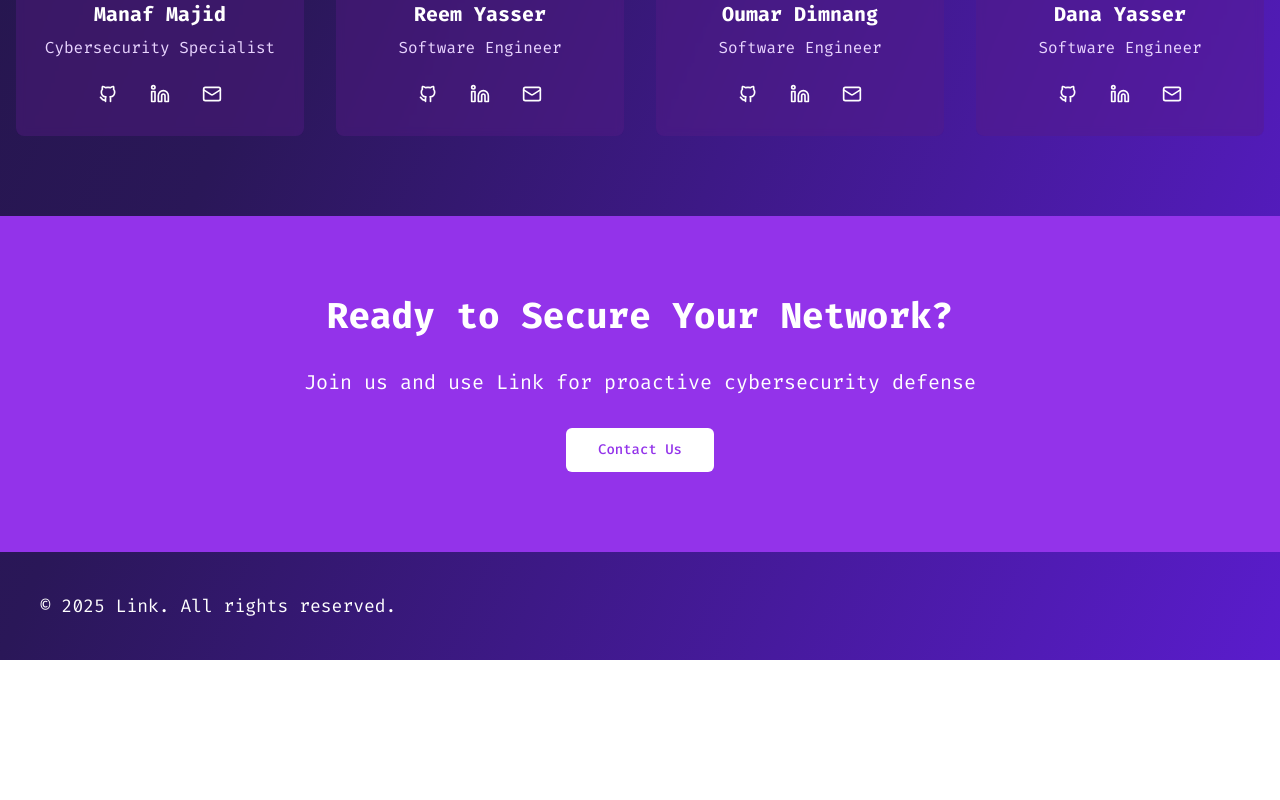
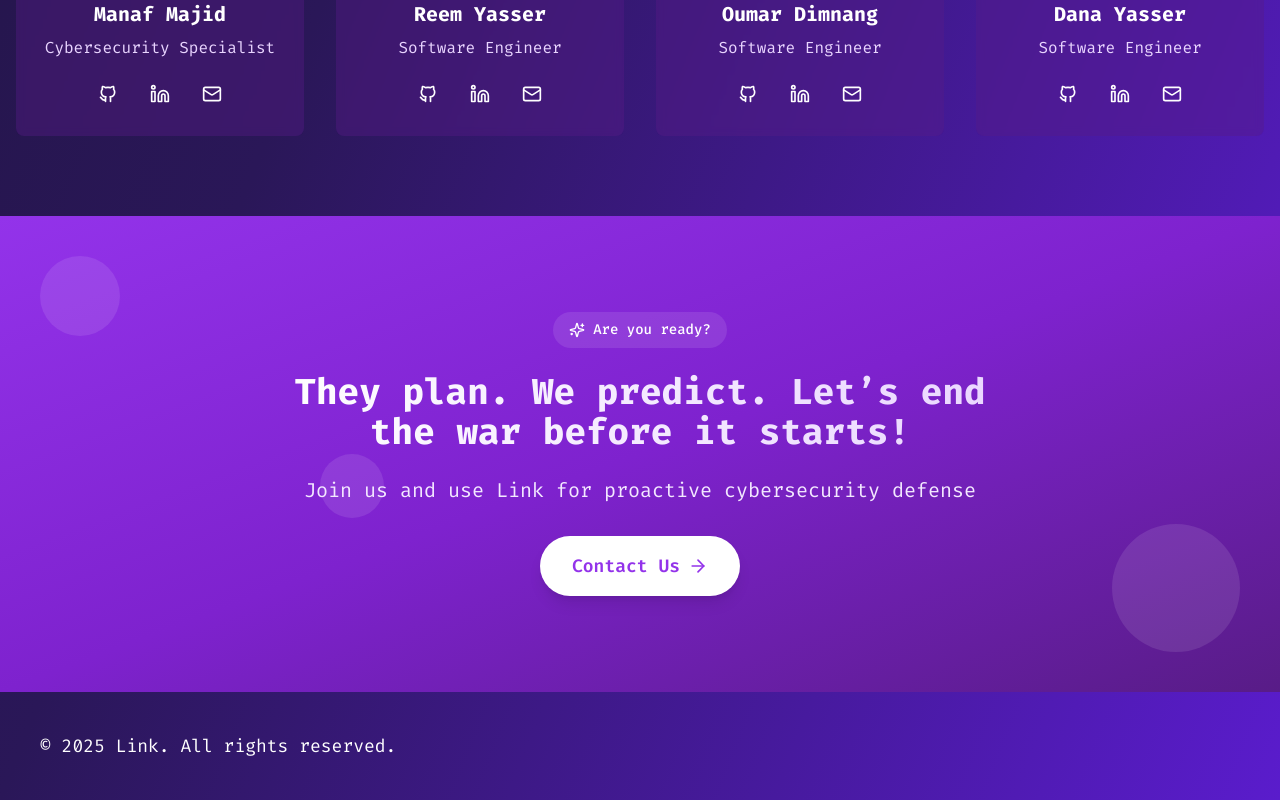
Before and after one commit to oumarDimnang/link-landingpage-project, a Next.js app: page / in a window 1280 px wide. Shown: the part 2368-3168 px from the top of the page. Before the commit the page ends 3028 px from the top, so only its background shows below. Built offline with nearby package versions, Linux system fonts and the light colour scheme.

Commit message:
updated CTO

```diff
--- a/app/page.tsx
+++ b/app/page.tsx
@@ -17,6 +17,8 @@ import {
   Github,
   Linkedin,
   Mail,
+  Sparkles,
+  ArrowRight,
 } from "lucide-react";
 import { Button } from "@/components/ui/button";
 import { BackgroundBeamsWithCollision } from "@/components/ui/background-beams-with-collision";
@@ -117,23 +119,25 @@ const translations = {
       },
     },
     cta: {
-      title: "Ready to Secure Your Network?",
+      header: "Are you ready?",
+      title: "They plan. We predict. Let’s end the war before it starts!",
       description: "Join us and use Link for proactive cybersecurity defense",
       button: "Contact Us",
     },
+    footer: "© 2025 Link. All rights reserved.",
   },
   ar: {
     nav: {
       features: "المميزات",
       benefits: "الفوائد",
       team: "الفريق",
-      getStarted: "ابدأ الآن",
+      getStarted: "اتصل بنا",
     },
     hero: {
       title: "ذكاء اصطناعي للأمن السيبراني",
       description:
         "التنبؤ بالتهديدات الصفرية وتنفيذ الثقة الصفرية للدفاع الاستباقي",
-      startTrial: "ابدأ النسخة التجريبية",
+      startTrial: "اتصل بنا",
       learnMore: "اعرف المزيد",
     },
     features: {
@@ -209,11 +213,13 @@ const translations = {
       },
     },
     cta: {
-      title: "هل أنت مستعد لتأمين شبكتك؟",
+      header: "هل أنت مستعد؟",
+      title: "إنهم يخططون. نحن نتوقع. لنُنهي الحرب قبل أن تبدأ!",
       description:
         "انضم إلى المؤسسات حول العالم التي تستخدم Link للدفاع الأمني الاستباقي",
-      button: "ابدأ الآن",
+      button: "اتصل بنا",
     },
+    footer: "© 2025 Link. جميع الحقوق محفوظة.",
   },
 };
 
@@ -608,29 +614,51 @@ export default function Home() {
         </section>
 
         {/* CTA Section */}
-        <section id="contact" className="py-12 sm:py-20 bg-purple-600">
-          <div className="container mx-auto px-4 text-center">
-            <h2 className="text-2xl sm:text-4xl font-bold mb-4 sm:mb-8">
+        <section id="contact" className="relative overflow-hidden">
+          {/* Gradient background */}
+          <div className="absolute inset-0 bg-gradient-to-br from-purple-600 via-purple-700 to-purple-900"></div>
+
+          {/* Decorative elements */}
+          <div className="absolute inset-0 opacity-10">
+            <div className="absolute top-10 left-10 w-20 h-20 rounded-full bg-white"></div>
+            <div className="absolute bottom-10 right-10 w-32 h-32 rounded-full bg-white"></div>
+            <div className="absolute top-1/2 left-1/4 w-16 h-16 rounded-full bg-white"></div>
+          </div>
+
+          <div className="relative container mx-auto px-4 py-16 sm:py-24">
+            <div className="max-w-3xl mx-auto text-center text-white">
+              <div className="inline-flex items-center gap-2 bg-white/10 rounded-full px-4 py-2 mb-6">
+                <Sparkles className="w-4 h-4" />
+                <span className="text-sm font-medium">{t.cta.header}</span>
+              </div>
+
+              <h2 className="text-2xl sm:text-4xl font-bold mb-6 bg-clip-text text-transparent bg-gradient-to-r from-white to-purple-200">
                 {t.cta.title}
               </h2>
-            <p className="text-base sm:text-xl mb-6 sm:mb-8 max-w-2xl mx-auto">
+
+              <p className="text-lg sm:text-xl mb-8 text-purple-100 leading-relaxed">
                 {t.cta.description}
               </p>
-            <Button
-              size="lg"
-              className="bg-white text-purple-600 hover:bg-purple-50 w-full sm:w-auto"
+
+              <div className="flex flex-col sm:flex-row gap-4 justify-center items-center">
+                <a
+                  href={`mailto:${t.team.members.manaf.email}`}
+                  target="_blank"
                 >
+                  <button className="inline-flex items-center gap-2 px-8 py-4 bg-white text-purple-600 rounded-full font-semibold text-lg hover:bg-purple-50 transform hover:scale-105 transition-all shadow-lg hover:shadow-xl">
                     {t.cta.button}
-            </Button>
+                    <ArrowRight className="w-5 h-5" />
+                  </button>
+                </a>
+              </div>
+            </div>
           </div>
         </section>
 
         {/* Footer Section */}
         <footer className="py-10 px-10">
           <div>
-            <h1 className="sm:text-lg text-sm">
-              © 2025 Link. All rights reserved.
-            </h1>
+            <h1 className="sm:text-lg text-sm">{t.footer}</h1>
           </div>
         </footer>
       </main>
```
Lines whose indentation alone changed are shown as unchanged.
